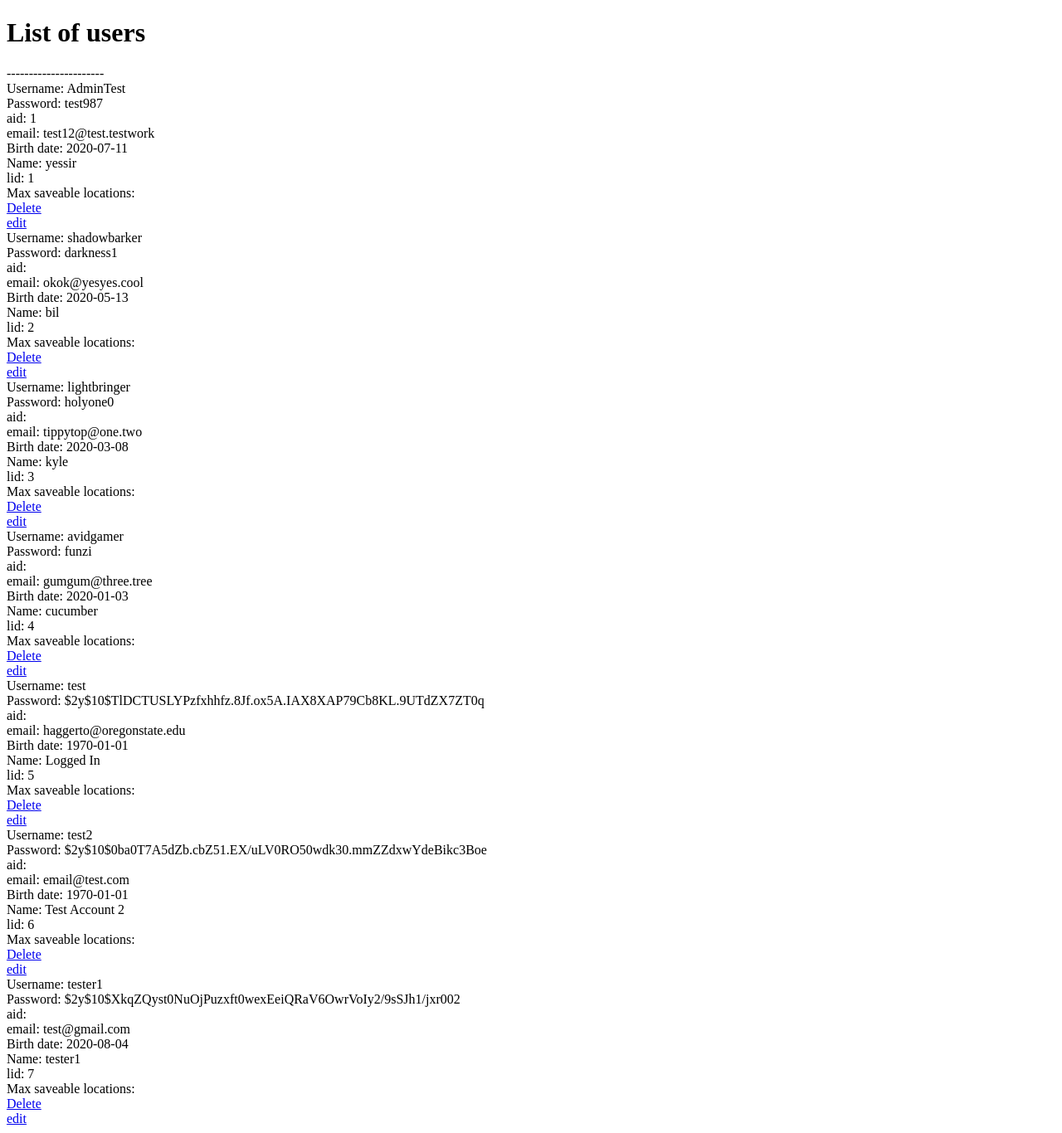
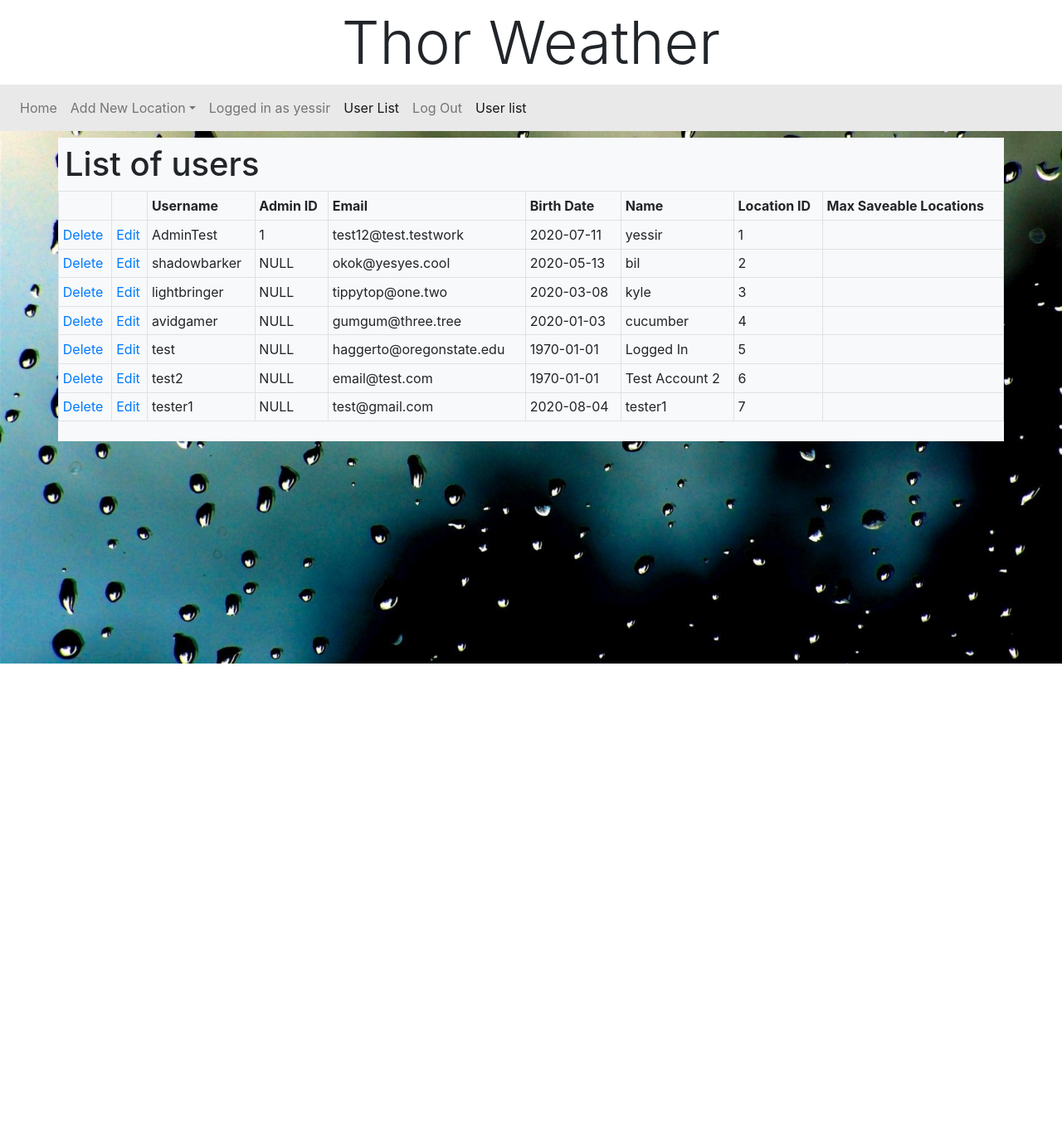
Before and after one commit to 0x00C0DE/Team-Thor, a PHP site: page /userlist.php in a window 1280 px wide. Shown: the whole page at 83% size. After the commit the page ends 800 px from the top, so only its background shows below. Run offline with PHP 8.4, Linux system fonts and the light colour scheme; a user stored in the database is signed in; data comes from the database, SQL or seed files in the repository; data that the repository does not hold is empty; some libraries are stand-ins or nearby versions.

Commit message:
Added userlist option to header for admins and restyled userlist.php

```diff
--- a/php/header.php
+++ b/php/header.php
@@ -27,11 +27,14 @@
 							array("Add Location By Coordinates","#","dropdown-item")
 						)
 					));
-					$sql = "SELECT name FROM Account WHERE username='" . $_SESSION['user'] . "'";
+					$sql = "SELECT name, aid FROM Account WHERE username='" . $_SESSION['user'] . "'";
 					$result = mysqli_query($conn,$sql);
 					if(mysqli_num_rows($result) == 1){
 						$row = mysqli_fetch_array($result);
 						array_push($navbarItems,array("Logged in as ".$row['name'],"./profile.php","nav-link"));
+						if($row['aid'] != null){
+							array_push($navbarItems,array("User List","./userlist.php","nav-link"));
+						}
 					}
 					array_push($navbarItems,array("Log Out","./logout.php","nav-link"));
 					$sqladmin = "SELECT aid FROM Account WHERE username = " . "'" .$_SESSION["user"] . "'";
--- a/userlist.php
+++ b/userlist.php
@@ -5,46 +5,56 @@
 	session_save_path("./sessionDir");
 	session_start();
 	require_once "./.dblogin.php";
+	require_once "./php/meta.php";
 	?>
 
 </head>
 <body>
-    <div class="content">
-      <h1>List of users</h1>
-
+	<?php
+	$conn = dbconnect();
+	require_once "./php/header.php";
+	?>
+	<div class="container-md card-shadow bg-light my-2 py-2 px-0 overflow-auto">
+		<h1 class="ml-2">List of users</h1>
 		<div class= "account-info-box">
 		<div class="element-list">
 			<?php
-        $conn = dbconnect();
-
 			$sql = "SELECT * FROM `Account`";
-
-        echo '----------------------';
-
 			$result = mysqli_query($conn, $sql);
 
 			if(mysqli_num_rows($result) > 0) {
+				echo '<table class="table table-sm table-bordered mr-2">';
+				echo '<tr>';
+				echo '<th></th><th></th>';	//empty cells for edit and delete buttons
+				echo '<th>Username</th>';
+				//echo '<th>Password</th>';
+				echo '<th>Admin ID</th>';
+				echo '<th>Email</th>';
+				echo '<th>Birth Date</th>';
+				echo '<th>Name</th>';
+				echo '<th>Location ID</th>';
+				echo '<th>Max Saveable Locations</th>';
+				echo '</tr>';
 				while($row = mysqli_fetch_array($result)) {
-            echo "<div class='example-element'>";
-            echo "<div> Username: " . $row['username'] . "</div>";
-            echo "<div> Password: " . $row['psswrd'] . "</div>";
-            echo "<div> aid: " . $row['aid'] . "</div>";
-            echo "<div> email: " . $row['email'] . "</div>";
-            echo "<div> Birth date: " . $row['b_date'] . "</div>";
-            echo "<div> Name: " . $row['name'] . "</div>";
-            echo "<div> lid: " . $row['lid'] . "</div>";
-            echo "<div> Max saveable locations: " . $row['locMax'] . "</div>";
-
-
-            echo "<a href=./delete_user.php?lid=".$row['lid'].">Delete</a><br>";
-            echo "<a href=./edit_user.php?id=".$row['lid'].">edit</a>";
-            echo "</div>";
+					echo '<tr>';
+					echo '<td><a href="./delete_user.php?lid='.$row["lid"].'">Delete</a></td>';
+					echo '<td><a href="./edit_user.php?id='.$row["lid"].'">Edit</a></td>';
+					echo '<td>'.$row["username"].'</td>';
+					//echo '<td>'.$row["psswrd"].'</td>';
+					if($row["aid"] == null) echo '<td>NULL</td>';
+					else echo '<td>'.$row["aid"].'</td>';
+					echo '<td>'.$row["email"].'</td>';
+					echo '<td>'.$row["b_date"].'</td>';
+					echo '<td>'.$row["name"].'</td>';
+					echo '<td>'.$row["lid"].'</td>';
+					echo '<td>'.$row["locMax"].'</td>';
+					echo '</tr>';
 				}
+				echo '</table>';
 			}
 			dbclose($conn);
 			?>
 		</div>
 	</div>
 </body>
-
 </html>
```
Lines whose indentation alone changed are shown as unchanged.
